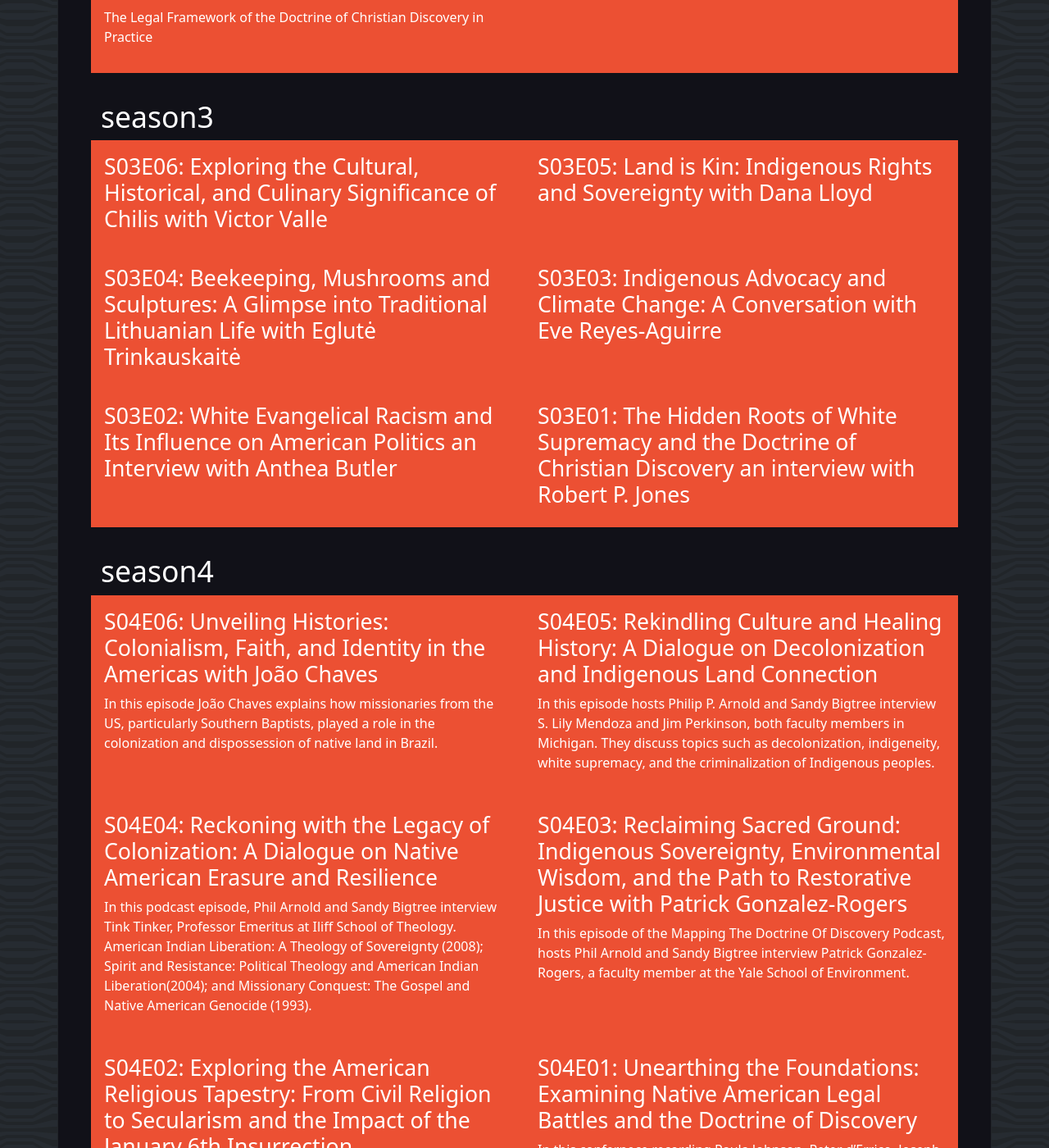
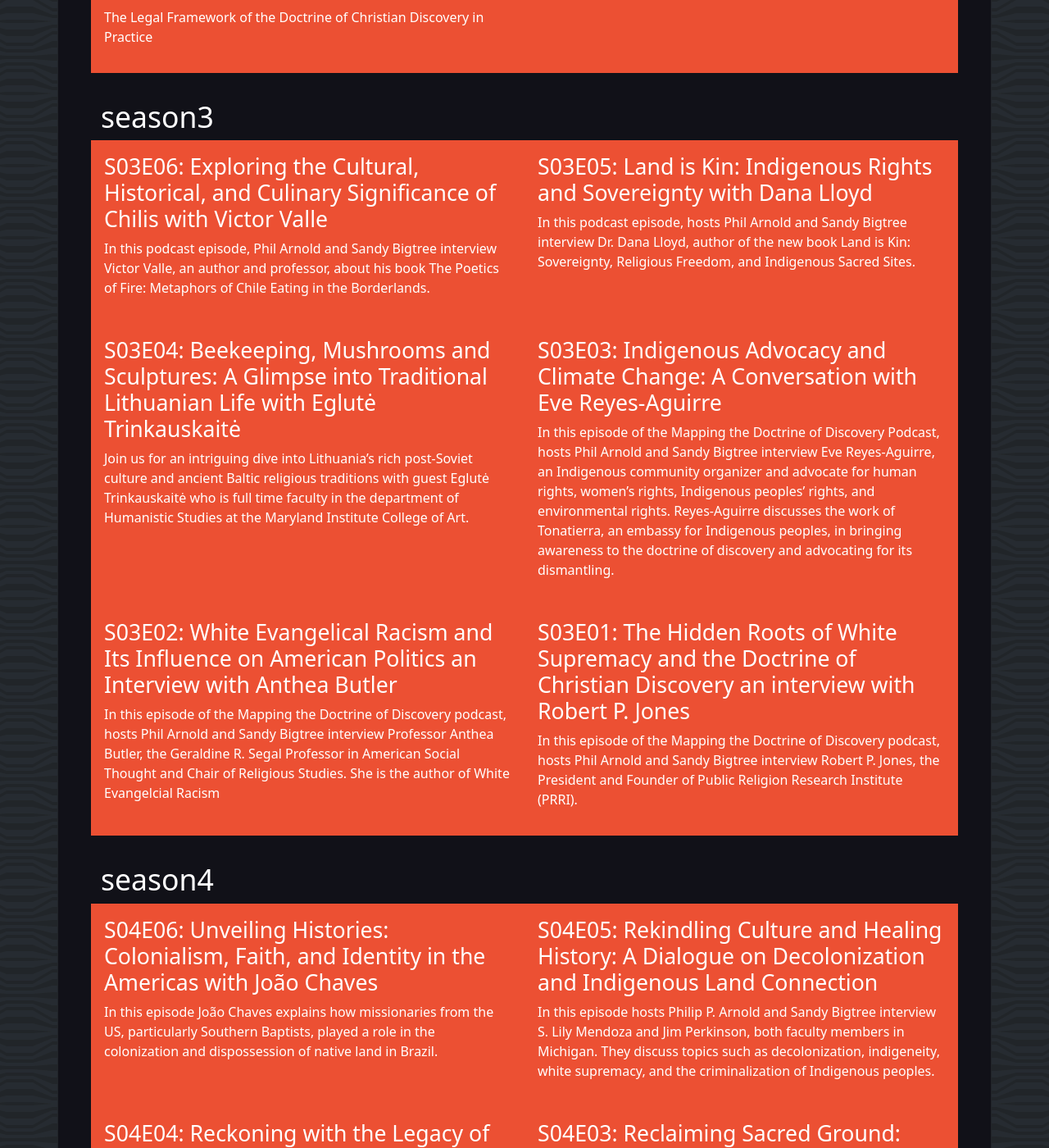
Before and after one commit to adamdjbrett/podcast-doctrineofdiscovery-v2, a Jekyll site: the page built from categories.html, in a window 1280 px wide and 1400 px high, scrolled down 3389 px. Shown: the whole window at 82% size. Built offline with Jekyll 4.4.1, drawn with Linux system fonts in a browser that asks for light colours.

Commit message:
fix excerpts

```diff
--- a/_posts/Season3/2023-10-25-episode-01.md
+++ b/_posts/Season3/2023-10-25-episode-01.md
@@ -2,10 +2,8 @@
 layout: post
 title: "S03E01: The Hidden Roots of White Supremacy and the Doctrine of Christian Discovery an interview with Robert P. Jones"
 subtitle: "Our hosts Philip P. Arnold and Sandy Bigtree speak with Robert P. Jones"
-description:
-excerpt:
-description: "In this episode of the Mapping the Doctrine of Discovery podcast, hosts Phil Arnold and Sandy Bigtree interview Robert P. Jones, the President and Founder of Public Religion Research Institute (PRRI)."
-excerpt:
+description:  "In this episode of the Mapping the Doctrine of Discovery podcast, hosts Phil Arnold and Sandy Bigtree interview Robert P. Jones, the President and Founder of Public Religion Research Institute (PRRI)."
+excerpt: "In this episode of the Mapping the Doctrine of Discovery podcast, hosts Phil Arnold and Sandy Bigtree interview Robert P. Jones, the President and Founder of Public Religion Research Institute (PRRI)."
 date: 2023-10-25
 categories:
  - season3
--- a/_posts/Season3/2023-11-07-episode-02.md
+++ b/_posts/Season3/2023-11-07-episode-02.md
@@ -2,9 +2,8 @@
 layout: post
 title: "S03E02: White Evangelical Racism and Its Influence on American Politics an Interview with Anthea Butler"
 subtitle: "Our hosts Philip P. Arnold and Sandy Bigtree speak with Anthea Butler"
-description:
-excerpt:
 description: "In this episode of the Mapping the Doctrine of Discovery podcast, hosts Phil Arnold and Sandy Bigtree interview Professor Anthea Butler, the Geraldine R. Segal Professor in American Social Thought and Chair of Religious Studies. She is the author of White Evangelcial Racism"
+excerpt: "In this episode of the Mapping the Doctrine of Discovery podcast, hosts Phil Arnold and Sandy Bigtree interview Professor Anthea Butler, the Geraldine R. Segal Professor in American Social Thought and Chair of Religious Studies. She is the author of White Evangelcial Racism"
 date: 2023-11-07
 categories:
  - season3
--- a/_posts/Season3/2023-11-15-episode-03.md
+++ b/_posts/Season3/2023-11-15-episode-03.md
@@ -2,9 +2,8 @@
 layout: post
 title: "S03E03: Indigenous Advocacy and Climate Change: A Conversation with Eve Reyes-Aguirre"
 subtitle: "Our hosts Philip P. Arnold and Sandy Bigtree speak with Eve Reyes-Aguirre"
-description:
-excerpt:
 description: "In this episode of the Mapping the Doctrine of Discovery Podcast, hosts Phil Arnold and Sandy Bigtree interview Eve Reyes-Aguirre, an Indigenous community organizer and advocate for human rights, women's rights, Indigenous peoples' rights, and environmental rights. Reyes-Aguirre discusses the work of Tonatierra, an embassy for Indigenous peoples, in bringing awareness to the doctrine of discovery and advocating for its dismantling."
+excerpt: "In this episode of the Mapping the Doctrine of Discovery Podcast, hosts Phil Arnold and Sandy Bigtree interview Eve Reyes-Aguirre, an Indigenous community organizer and advocate for human rights, women's rights, Indigenous peoples' rights, and environmental rights. Reyes-Aguirre discusses the work of Tonatierra, an embassy for Indigenous peoples, in bringing awareness to the doctrine of discovery and advocating for its dismantling."
 date: 2023-11-30
 categories:
  - season3
--- a/_posts/Season3/2023-12-04-episode-04.md
+++ b/_posts/Season3/2023-12-04-episode-04.md
@@ -2,9 +2,8 @@
 layout: post
 title: "S03E04: Beekeeping, Mushrooms and Sculptures: A Glimpse into Traditional Lithuanian Life with Eglutė Trinkauskaitė"
 subtitle: "Our hosts Philip P. Arnold and Sandy Bigtree speak with Egulte Trinkauskaite"
-description:
-excerpt:
 description: "Join us for an intriguing dive into Lithuania's rich post-Soviet culture and ancient Baltic religious traditions with guest Eglutė Trinkauskaitė who is full time faculty in the department of Humanistic Studies at the Maryland Institute College of Art."
+excerpt: "Join us for an intriguing dive into Lithuania's rich post-Soviet culture and ancient Baltic religious traditions with guest Eglutė Trinkauskaitė who is full time faculty in the department of Humanistic Studies at the Maryland Institute College of Art."
 date: 2023-12-04
 categories:
  - season3
--- a/_posts/Season3/2023-12-06-episode-05.md
+++ b/_posts/Season3/2023-12-06-episode-05.md
@@ -2,9 +2,8 @@
 layout: post
 title: "S03E05: Land is Kin: Indigenous Rights and Sovereignty with Dana Lloyd"
 subtitle: "Our hosts Philip P. Arnold and Sandy Bigtree speak with Dana Lloyd"
-description:
-excerpt:
 description: "In this podcast episode, hosts Phil Arnold and Sandy Bigtree interview Dr. Dana Lloyd, author of the new book Land is Kin: Sovereignty, Religious Freedom, and Indigenous Sacred Sites."
+excerpt: "In this podcast episode, hosts Phil Arnold and Sandy Bigtree interview Dr. Dana Lloyd, author of the new book Land is Kin: Sovereignty, Religious Freedom, and Indigenous Sacred Sites."
 date: 2023-12-06
 categories:
  - season3
--- a/_posts/Season3/2023-12-07-episode-06.md
+++ b/_posts/Season3/2023-12-07-episode-06.md
@@ -2,10 +2,8 @@
 layout: post
 title: "S03E06: Exploring the Cultural, Historical, and Culinary Significance of Chilis with Victor Valle"
 subtitle: "Our hosts Philip P. Arnold and Sandy Bigtree speak with Victor Valles"
-description:
-excerpt:
-description: "In this podcast episode, Phil Arnold and Sandy Bigtree interview Victor Valle, an author and professor, about his book *The Poetics of Fire: Metaphors of Chile Eating in the Borderlands*."
-subtitle: ""
+description: "In this podcast episode, Phil Arnold and Sandy Bigtree interview Victor Valle, an author and professor, about his book The Poetics of Fire: Metaphors of Chile Eating in the Borderlands."
+excerpt: "In this podcast episode, Phil Arnold and Sandy Bigtree interview Victor Valle, an author and professor, about his book The Poetics of Fire: Metaphors of Chile Eating in the Borderlands."
 date: 2023-12-07
 categories:
  - season3
@@ -15,6 +13,7 @@ tags:
 image: /assets/images/mapping-doctrine-of-discovery-favicon.webp
 image_alt: mapping the Doctrine of Discovery cover photo.
 ---
+
 <div id="buzzsprout-player-14036949"></div><script src="https://www.buzzsprout.com/1926214/14036949-s03e06-exploring-the-cultural-historical-and-culinary-significance-of-chilis-with-victor-valle.js?container_id=buzzsprout-player-14036949&player=small" type="text/javascript" charset="utf-8"></script>
 
 [⤓ Download a transcript of the Episode as a PDF](/assets/pdfs/S03E06-Exploring-the-Cultural-Historical-and-Culinary-Significance-of-Chilis-Victor-Valle.pdf) // [→ Subscribe](/subscribe/)
```
